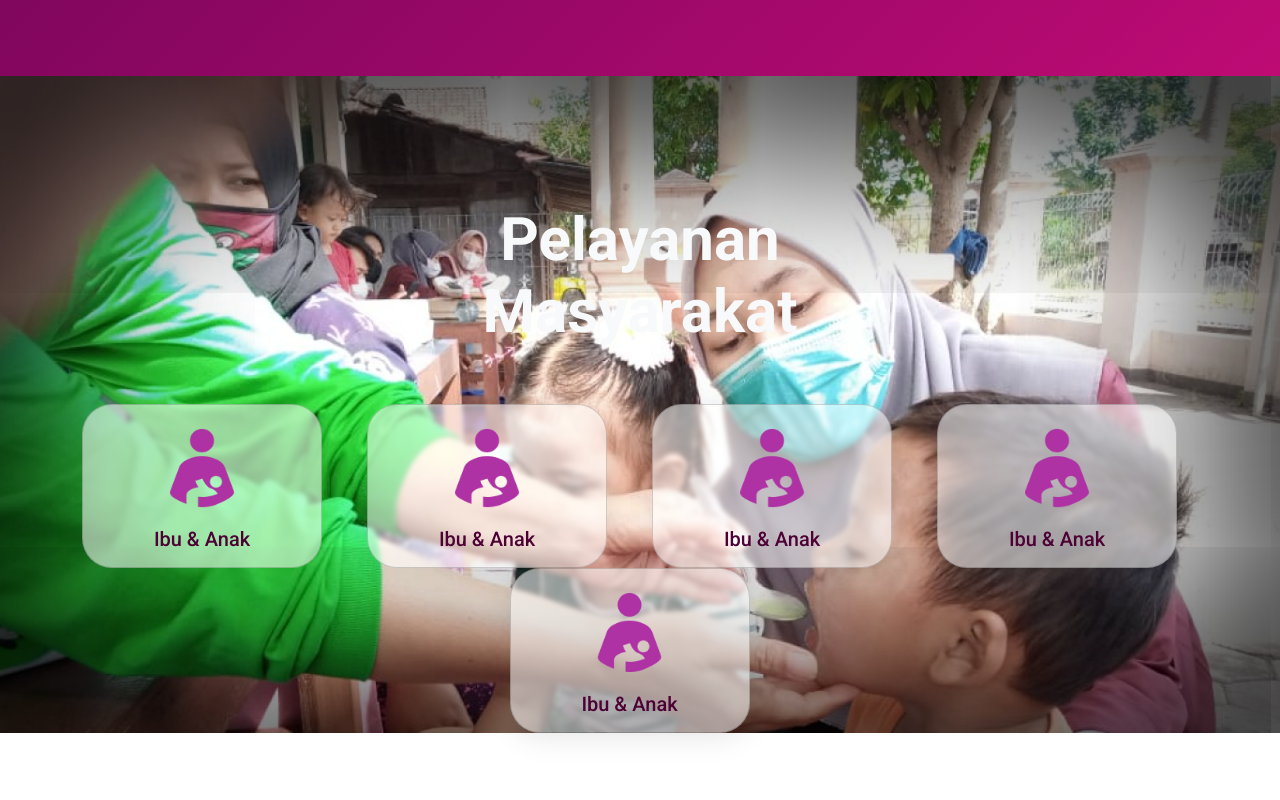
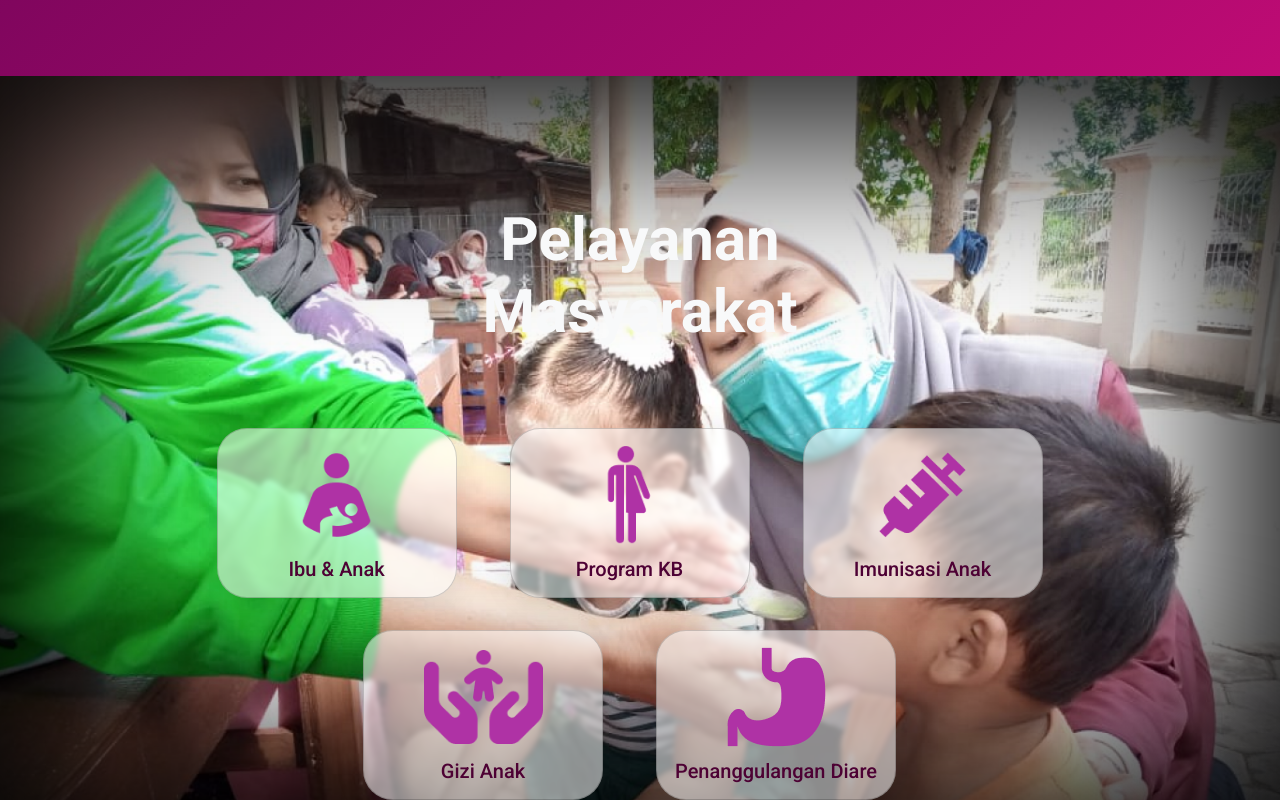
Before and after one commit to hendriramadhan/posyandu, a React (Create React App) app: page / in a window 1280 px wide. Shown: the part 724-1524 px from the top of the page. Before the commit the page ends 1457 px from the top, so only its background shows below. Built offline with nearby package versions, Linux system fonts and the light colour scheme.

Commit message:
melengkapi section 2 belum lengkap

```diff
--- a/src/assets/index.css
+++ b/src/assets/index.css
@@ -104,6 +104,15 @@ main {
   font-weight: bold;
 }
 
+.layanan .row:nth-child(2) {
+  /* display: grid;
+  grid-template-columns: repeat(auto-fit, minmax(300px, 1fr)); */
+  /* grid-auto-flow: column; */
+  /* gap: 4px; */
+  /* align-items: center;
+  justify-items: center; */
+}
+
 .layanan .row:nth-child(2) .col-md-3 .card {
   /* From https://css.glass */
   background: rgba(255, 255, 255, 0.55);
@@ -113,6 +122,12 @@ main {
   -webkit-backdrop-filter: blur(2.1px);
   color: var(--secondary-color);
   width: 15rem;
+}
+
+.layanan .row:nth-child(2) .col-md-3 .card img {
+  width: 50%;
+  height: 100px;
+  object-fit: contain;
 }
 
 .layanan .row:nth-child(2) .col-md-3 .card:hover {
--- a/src/components/Layanan.tsx
+++ b/src/components/Layanan.tsx
@@ -1,5 +1,9 @@
 import { Container, Row, Col, Card } from "react-bootstrap";
 import mother from "../assets/mdi_mother-nurse.png";
+import kb from "../assets/map_unisex.png";
+import inj from "../assets/bxs_injection.png";
+import baby from "../assets/baby.png";
+import diare from "../assets/lambung.png";
 
 export function Layanan() {
   return (
@@ -12,55 +16,37 @@ export function Layanan() {
             </h2>
           </Col>
         </Row>
-        <Row className="d-flex justify-content-center flex-wrap mt-5">
-          <Col md={3}>
-            <Card className="">
-              <img
-                src={mother}
-                alt=""
-                className="mx-auto my-1 mt-3" // Center the image horizontally
-              />
+        <Row className="d-flex justify-content-center flex-wrap mt-5 gap-2">
+          <Col md={3} className="">
+            <Card style={{ width: "15rem" }} className="mt-4">
+              <img src={mother} alt="" className="mx-auto my-1 mt-3" />
               <h3 className="pt-2 fs-5 text-center mb-3">Ibu & Anak</h3>
             </Card>
           </Col>
-          <Col md={3}>
-            <Card className="">
-              <img
-                src={mother}
-                alt=""
-                className="mx-auto my-1 mt-3 " // Center the image horizontally
-              />
-              <h3 className="pt-2 fs-5 text-center mb-3">Ibu & Anak</h3>
+          <Col md={3} className="">
+            <Card style={{ width: "15rem" }} className="mt-4">
+              <img src={kb} alt="" className="mx-auto my-1 mt-3 " />
+              <h3 className="pt-2 fs-5 text-center mb-3">Program KB</h3>
             </Card>
           </Col>
-          <Col md={3}>
-            <Card className="">
-              <img
-                src={mother}
-                alt=""
-                className="mx-auto my-1 mt-3 " // Center the image horizontally
-              />
-              <h3 className="pt-2 fs-5 text-center mb-3">Ibu & Anak</h3>
+          <Col md={3} className="">
+            <Card style={{ width: "15rem" }} className="mt-4">
+              <img src={inj} alt="" className="mx-auto my-1 mt-3 " />
+              <h3 className="pt-2 fs-5 text-center mb-3">Imunisasi Anak</h3>
             </Card>
           </Col>
-          <Col md={3}>
-            <Card className="">
-              <img
-                src={mother}
-                alt=""
-                className="mx-auto my-1 mt-3 " // Center the image horizontally
-              />
-              <h3 className="pt-2 fs-5 text-center mb-3">Ibu & Anak</h3>
+          <Col md={3} className="">
+            <Card style={{ width: "15rem" }} className="mt-4">
+              <img src={baby} alt="" className="mx-auto my-1 mt-3 " />
+              <h3 className="pt-2 fs-5 text-center mb-3">Gizi Anak</h3>
             </Card>
           </Col>
-          <Col md={3}>
-            <Card className="">
-              <img
-                src={mother}
-                alt=""
-                className="mx-auto my-1 mt-3 " // Center the image horizontally
-              />
-              <h3 className="pt-2 fs-5 text-center mb-3">Ibu & Anak</h3>
+          <Col md={3} className="">
+            <Card style={{ width: "15rem" }} className="mt-4">
+              <img src={diare} alt="" className="mx-auto my-1 mt-3 " />
+              <h3 className="pt-2 fs-5 text-center mb-3">
+                Penanggulangan Diare
+              </h3>
             </Card>
           </Col>
         </Row>
--- a/src/pages/Home.tsx
+++ b/src/pages/Home.tsx
@@ -9,7 +9,7 @@ export function Home() {
       <div className="home">
         <section className="w-100 min-vh-100 d-flex align-items-center">
           <Container>
-            <Row className="mt-5 d-flex align-items-center">
+            <Row className="mt-5 d-flex align-items-center mb-5">
               <Col md={6}>
                 <img
                   className="img-fluid mom"
```
